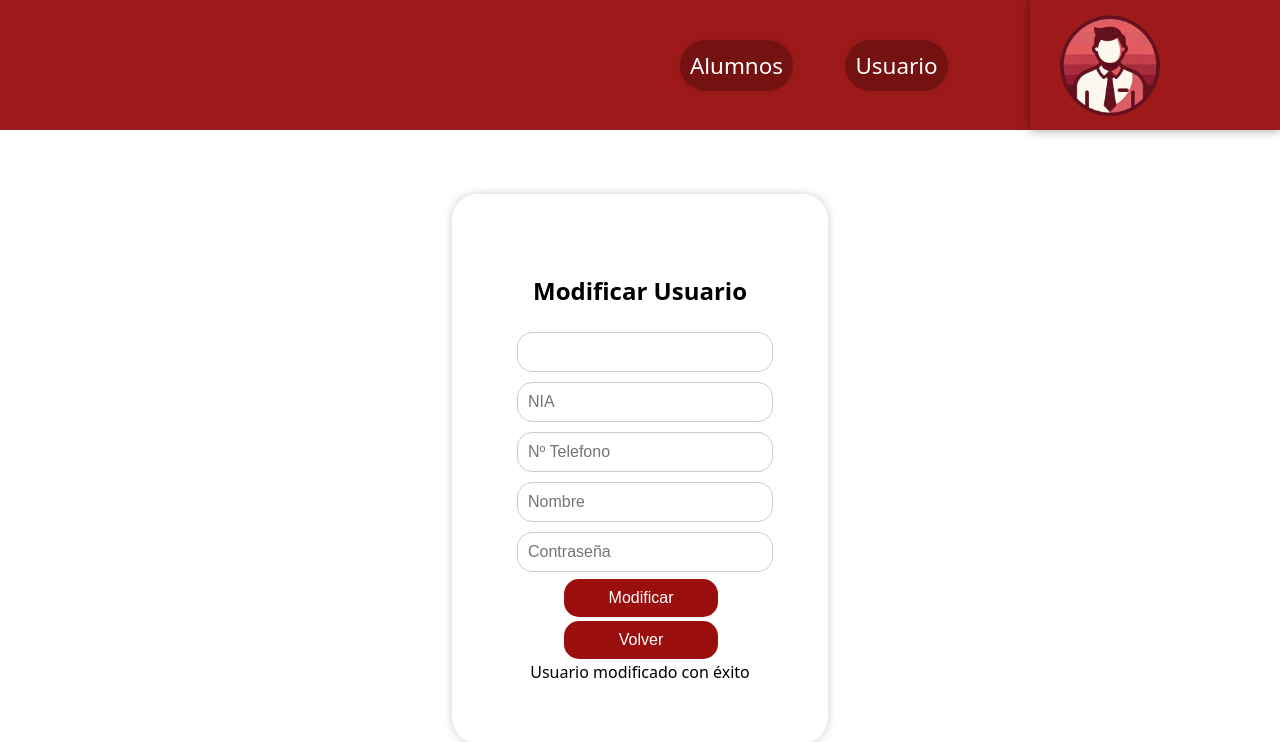
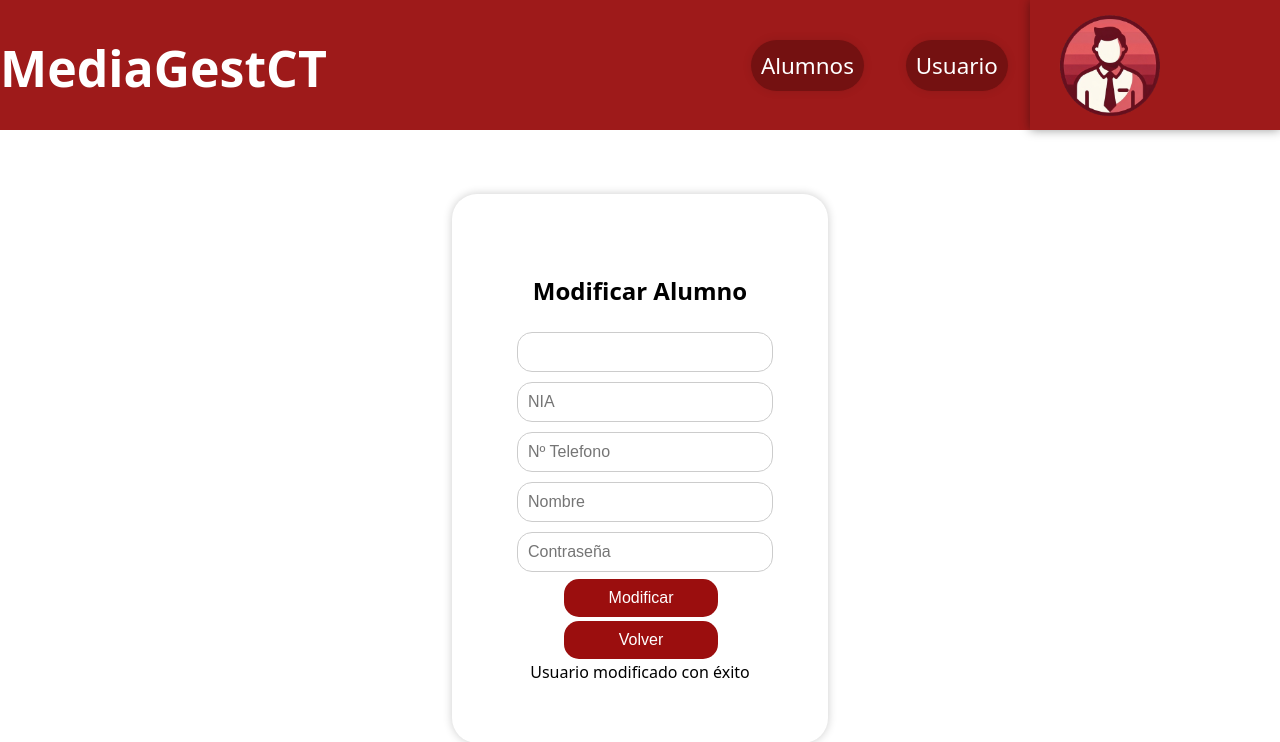
Before and after one commit to Hhxru/LM_JyR_Proyecto, a PHP site: page /modificarAlu.php in a window 1280 px wide. Shown: the top 742 px of the page. Run offline with PHP 8.4, Linux system fonts and the light colour scheme; data that the repository does not hold is empty.

Commit message:
Arreglar errores

```diff
--- a/css/login.css
+++ b/css/login.css
@@ -19,8 +19,10 @@ header{
     box-shadow: 0px 0px 10px 0px rgba(0,0,0,0.4);
 }
     header h1{
+        text-align: center;
         width: 100%;
         height: 130px;
+        font-size: 50px;
         color: #ffffff;
     }
 
@@ -29,7 +31,7 @@ header{
     justify-content: center;
     align-items: center;
     height: 919px;
-    margin-top: -200px;
+    margin-top: -60px;
 }
 
 .loginFormulario {
--- a/css/modificarAlu.css
+++ b/css/modificarAlu.css
@@ -15,6 +15,15 @@ header{
     background-color: #9e1a1a;
 
 }
+
+    header h1{
+        text-align: center;
+        width: 100%;
+        height: 130px;
+        font-size: 50px;
+        color: #ffffff;
+    }
+
     header #logo{
         width: 70%;
         text-align: right;
@@ -33,7 +42,7 @@ header{
             flex-direction:row;
             align-items: center;
             display: flex;
-            margin-left: 50%;
+            margin-left: 30%;
             gap: 15%;
         }
             header ul li a{
--- a/dashboardTutor.php
+++ b/dashboardTutor.php
@@ -8,6 +8,7 @@
 </head>
 <body>
     <header>
+        <h1>MediaGestCT</h1>
         <ul>
             <li><a href="dashboardTutor.php">Alumnos</a></li>
             <li><a href="">Usuario </a></li>
--- a/modificarAlu.php
+++ b/modificarAlu.php
@@ -8,6 +8,7 @@
 </head>
 <body>
     <header>
+        <h1>MediaGestCT</h1>
         <ul>
             <li><a href="dashboardTutor.php">Alumnos</a></li>
             <li><a href="">Usuario </a></li>
@@ -51,9 +52,9 @@
 
             ?>
 
-            <h2>Modificar Usuario</h2>
+            <h2>Modificar Alumno</h2>
 
-            <form action="dashboardAlu.php" method="post">
+            <form action="modificarAlu.php" method="post">
             <input type="email" class="textbox" name="email" value="<?php print($usuario['email'])?>" readonly>
             <input type="text" class="textbox" name="nia" placeholder="NIA" value="<?php print($usuario['nia'])?>" pattern="[0-9]*" minlength="8" maxlength="8" required>
             <input type="text" class="textbox" name="telefono" placeholder="Nº Telefono" value="<?php print($usuario['telefono'])?>" pattern="[0-9]*" minlength="9" maxlength="9" required>
```
Also changed, not shown: css/dashboardTutor.css (+9 -1 lines).
